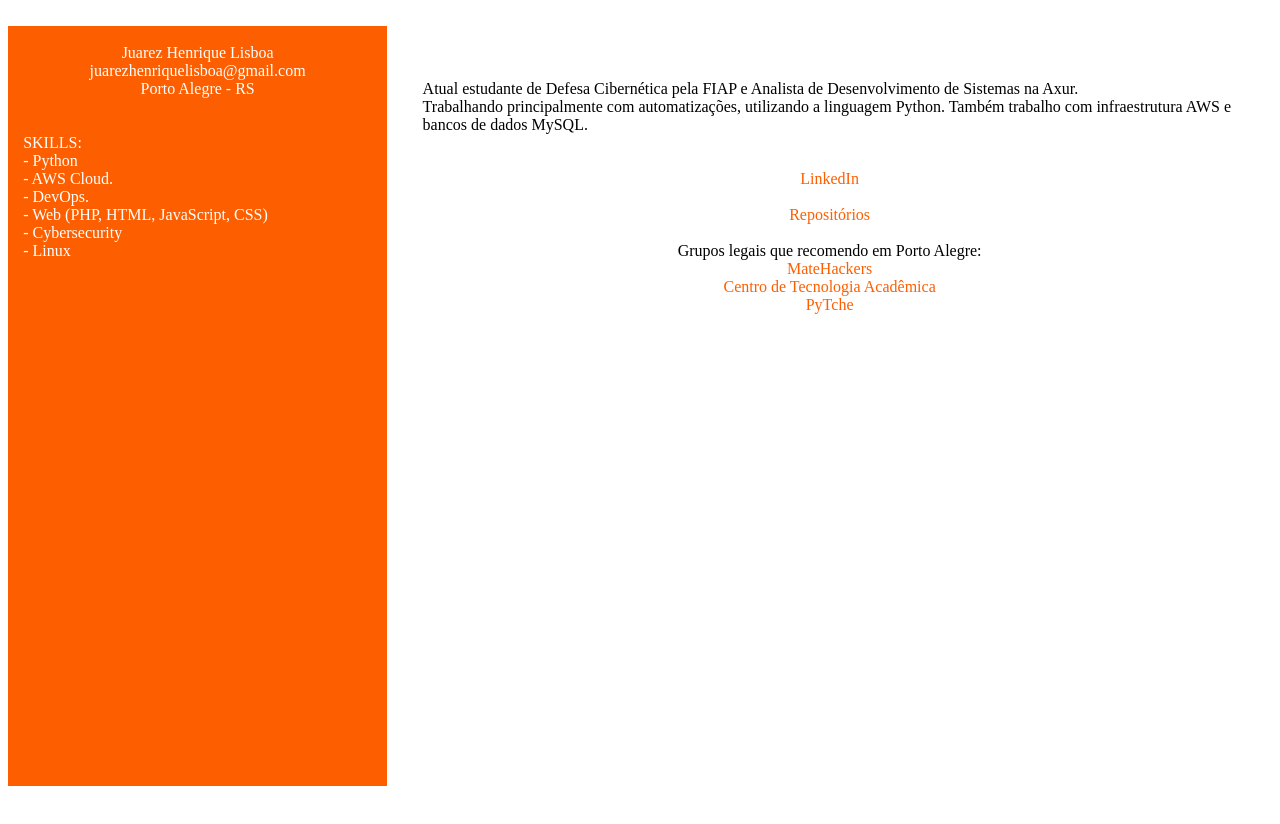
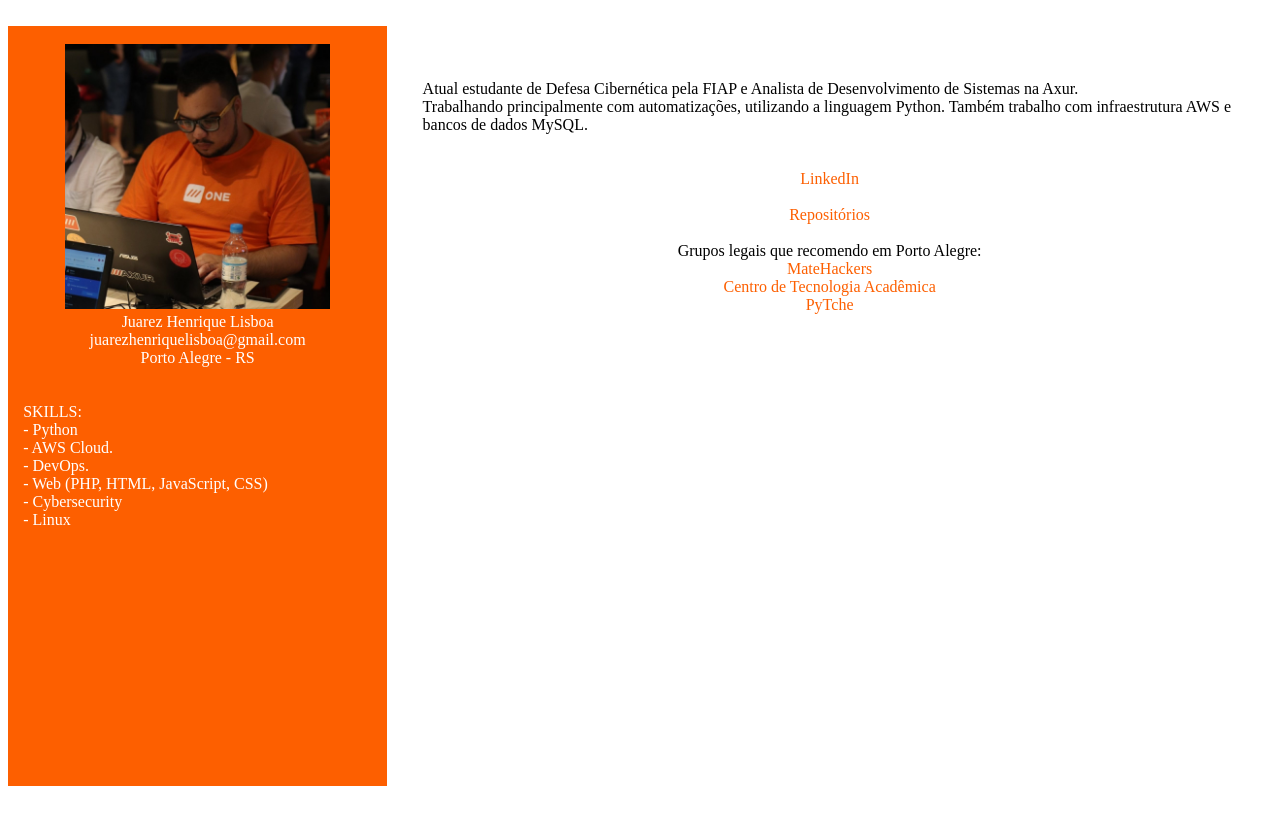
Before and after one commit to juarezhenriquelisboa/juarezhenriquelisboa.github.io, a plain HTML site: page index.html in a window 1280 px wide. Drawn offline with Linux system fonts and the light colour scheme; a web font is replaced by a local one.

Commit message:
adicionando imagem

```diff
--- a/css/layout.css
+++ b/css/layout.css
@@ -7,6 +7,11 @@ body{
     height: 100%;
 	white-space: pre-line;
 	font-family: 'ZCOOL XiaoWei', serif;
+}
+
+.aside_image {
+
+    width: 70%;
 }
 
 aside{
--- a/index.html
+++ b/index.html
@@ -12,6 +12,7 @@
 
 	<body>
 		<aside>
+			<img src="img/juarez.jpg" class="aside_image">
 			Juarez Henrique Lisboa
 			juarezhenriquelisboa@gmail.com
 			Porto Alegre - RS
```
Also changed, not shown: img/juarez.jpg (added).
